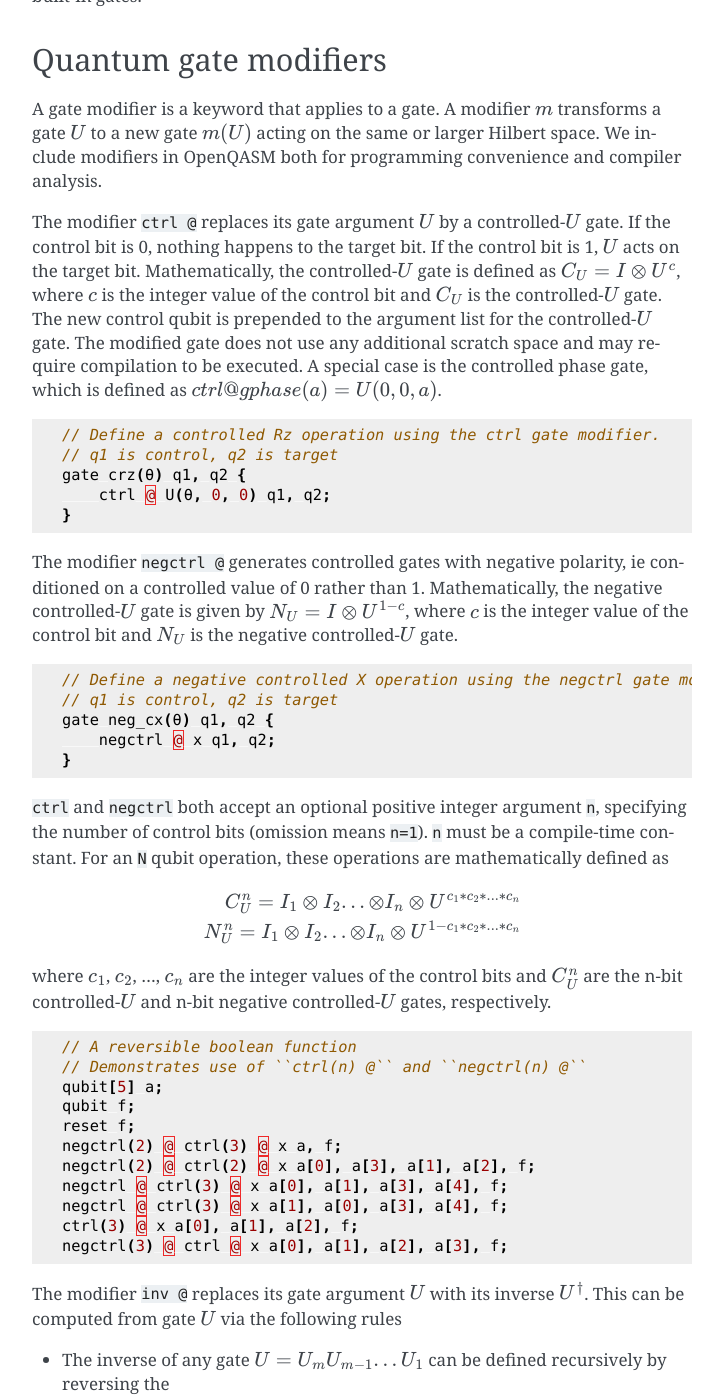
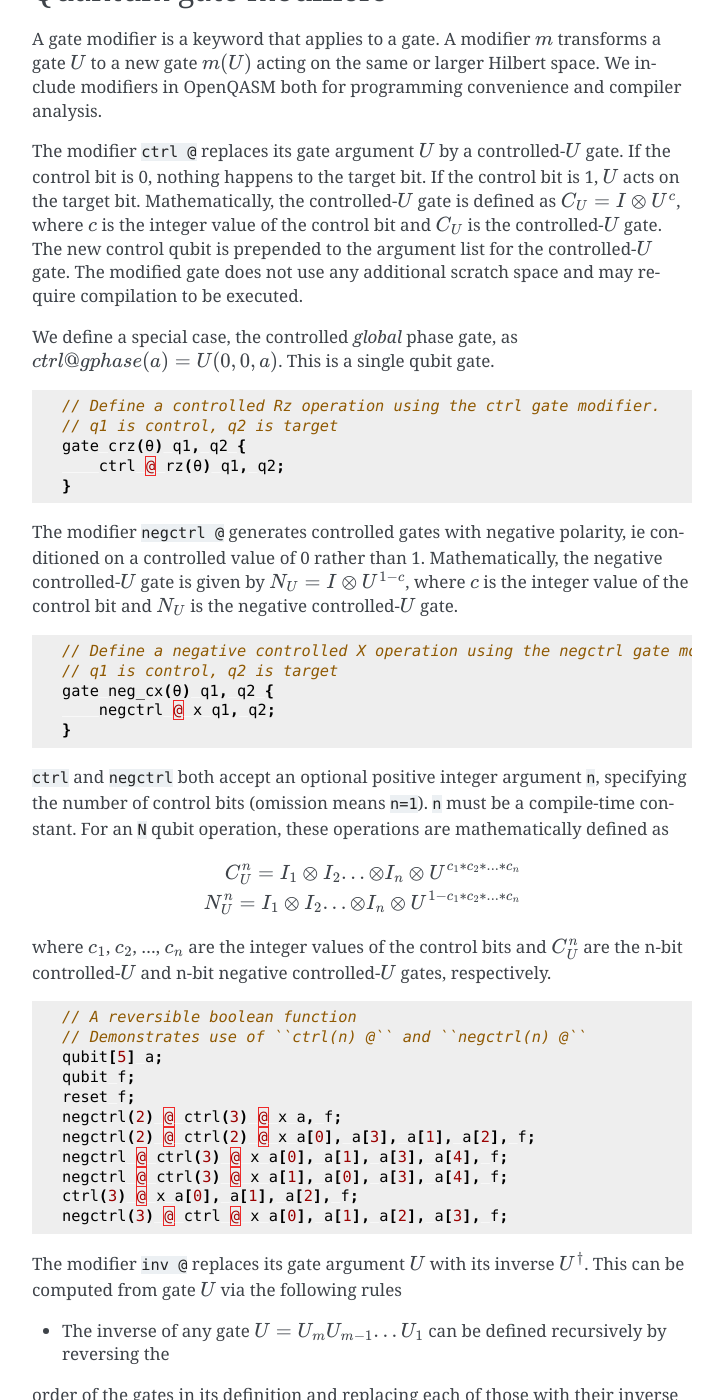
Before and after one commit to openqasm/openqasm, a Sphinx documentation site: the page built from source/language/gates.rst, in a window 1280 px wide and 1400 px high, scrolled down 5497 px. Shown: the whole window, without its empty margins (388-1111 px from the left). Built offline with Sphinx 7.4.7, drawn with Linux system fonts in a browser that asks for light colours; cross-references to code outside the pages are shown as plain code; some of the changed text lies outside the part shown.

Commit message:
Clarify controlled global phase gate

```diff
--- a/source/language/gates.rst
+++ b/source/language/gates.rst
@@ -163,9 +163,6 @@ and applies the controlled gate
   0 & 0 & e^{-i\tau/2} & 0 \\
   0 & 0 & 0 & e^{i\tau/2} \end{array}\right).
 
-``gphase(γ)`` may optionally take qubit arguments to apply the phase directly to the qubit. This is
-typically used in conjunction with a gate modifier such as control.
-
 .. _sec:macros:
 
 Hierarchically defined unitary gates
@@ -291,15 +288,17 @@ If the control bit is 1, :math:`U` acts on the target bit. Mathematically, the c
 gate is defined as :math:`C_U = I \otimes U^c`, where :math:`c` is the integer value of the control
 bit and :math:`C_U` is the controlled-:math:`U` gate. The new control qubit is prepended to the
 argument list for the controlled-:math:`U` gate. The modified gate does not use any additional
-scratch space and may require compilation to be executed. A special case is the controlled phase
-gate, which is defined as :math:`ctrl @ gphase(a) = U(0,0,a)`.
+scratch space and may require compilation to be executed.
+
+We define a special case, the controlled *global* phase gate, as
+:math:`ctrl @ gphase(a) = U(0, 0, a)`. This is a single qubit gate.
 
 .. code-block:: c
 
    // Define a controlled Rz operation using the ctrl gate modifier.
    // q1 is control, q2 is target
    gate crz(θ) q1, q2 {
-       ctrl @ U(θ, 0, 0) q1, q2;
+       ctrl @ rz(θ) q1, q2;
    }
 
 The modifier ``negctrl @`` generates controlled gates with negative polarity, ie conditioned on a
@@ -360,6 +359,10 @@ order of the gates in its definition and replacing each of those with their inve
    gate rzm(θ) q1 {
        inv @ rzp(θ) q1;
    }
+   // Equivalently, this can be written as
+   gate rzm(θ) q1 {
+       rzp(-θ) q1;
+   }
 
 The modifier ``pow(k) @`` replaces its gate argument :math:`U` by its :math:`k`\ th
 power :math:`U^k` for some positive integer or floating point number :math:`k` (not necessarily
```
